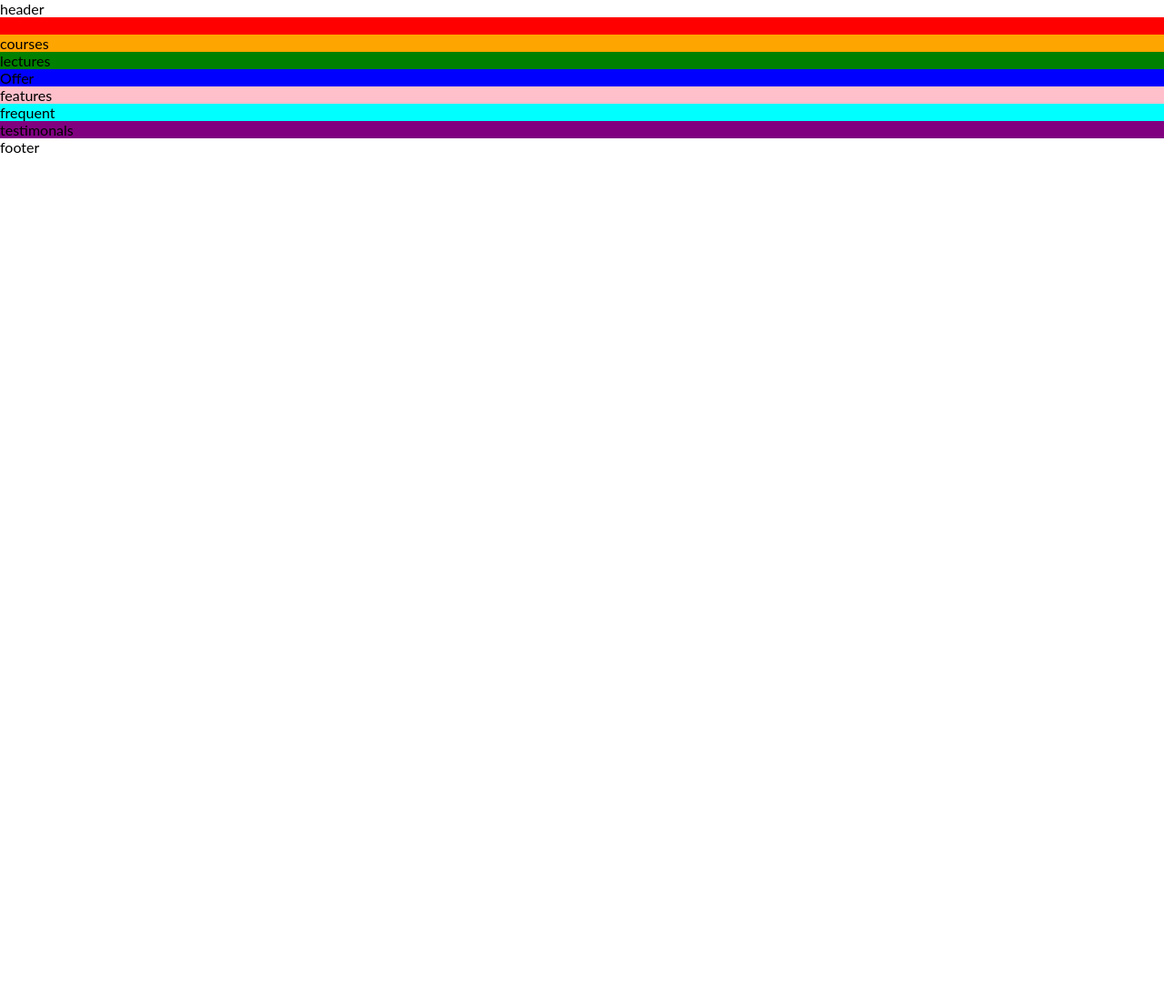
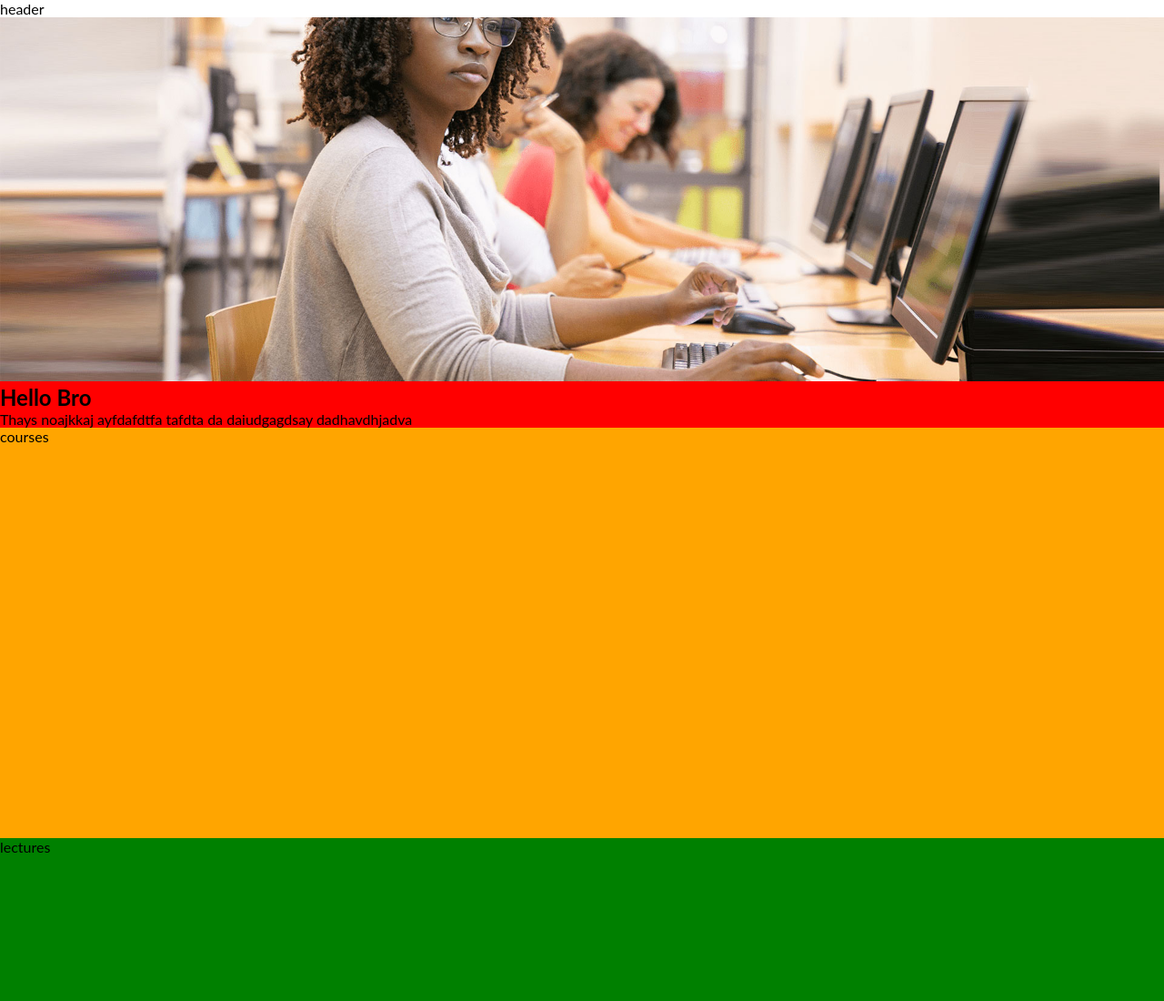
Before and after one commit to TrellixVulnTeam/mechanical-layout_83MS, a website: page index.html in a window 1280 px wide. Shown: the top 1100 px of the page at 91% size. Before the commit the page ends 800 px from the top, so only its background shows below. Drawn offline with Linux system fonts and the light colour scheme.

Commit message:
herohome added

```diff
--- a/assets/sass/main.scss
+++ b/assets/sass/main.scss
@@ -1,4 +1,3 @@
-
 // avstracts
 @import "./absctracts/variables";
 
@@ -8,8 +7,8 @@
 
 // Layout Elements
 @import "./layout/header";
+@import "./layout/herohome";
 @import "./layout/footer";
-
 
 // Pages
 @import "./pages/homepage";
--- a/index.html
+++ b/index.html
@@ -1,5 +1,6 @@
 <!DOCTYPE html>
 <html lang="en">
+
 <head>
   <meta charset="UTF-8" />
   <meta http-equiv="X-UA-Compatible" content="IE=edge" />
@@ -7,10 +8,17 @@
   <title>Mechanical Tecnologia</title>
   <link rel="stylesheet" href="./assets/css/style.css" />
 </head>
+
 <body>
   <header class="header">header</header>
   <main class="container-home">
-      <section class="section-herohome"></section>
+    <section class="section-herohome">
+      <img class="herohome__img" src="./assets/img/hero/hero-banner.jpg" width=100% alt="">
+      <div class="herohome__details">
+        <h1 class="herohome__heading">Hello Bro</h1>
+        <p class="herohome__subheading">Thays noajkkaj ayfdafdtfa tafdta da daiudgagdsay dadhavdhjadva</p>
+      </div>
+    </section>
     <section class="section-courses">courses</section>
     <section class="section-lectures">lectures</section>
     <section class="section-offer">Offer</section>
@@ -20,4 +28,5 @@
   </main>
   <footer class="footer">footer</footer>
 </body>
+
 </html>
```
Also changed, not shown: assets/sass/layout/_herohome.scss (added). Lines whose indentation alone changed are shown as unchanged.
